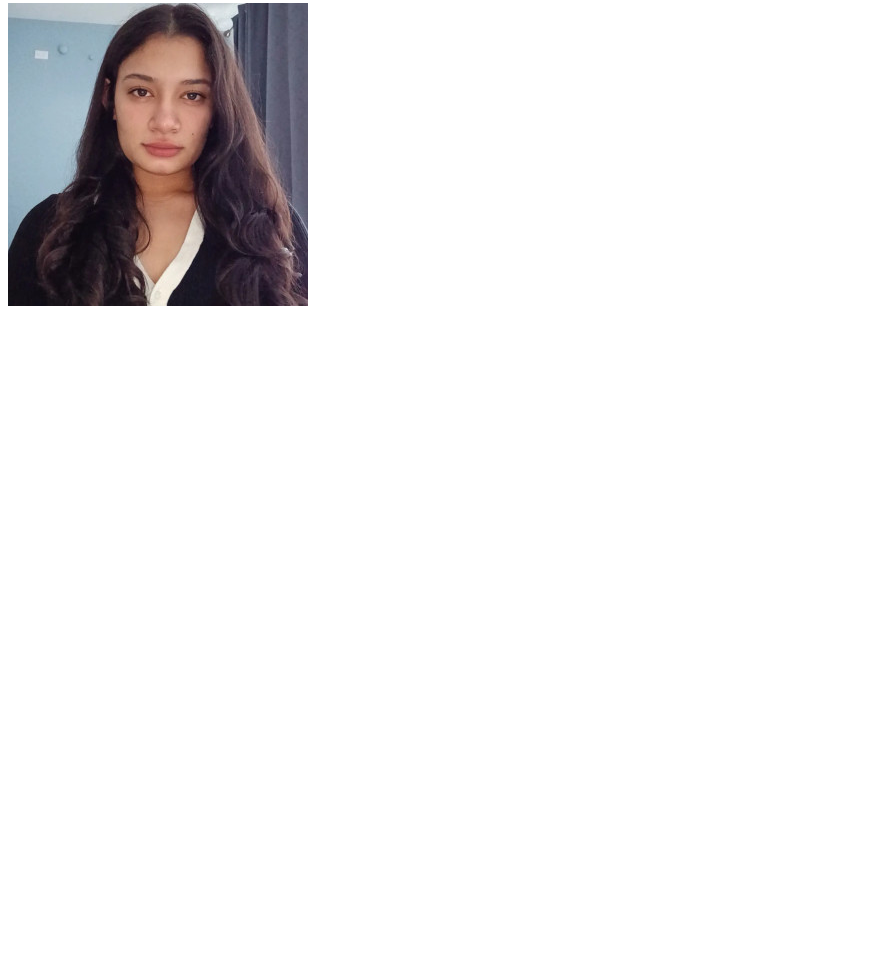
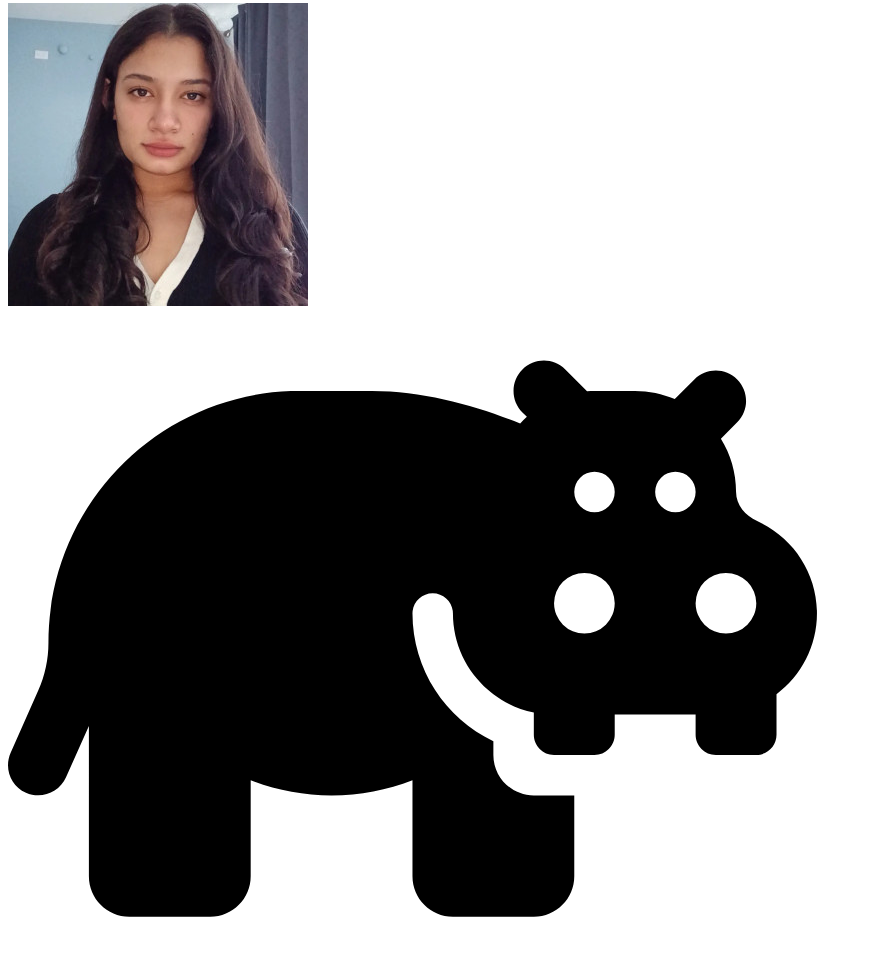
Before and after one commit to vivq22/pw1_202403_S, a plain HTML site: page multimedia.html in a window 1280 px wide. Shown: the part 661-1617 px from the top of the page, without its empty margins (0-872 px from the left). Before the commit the page ends 979 px from the top, so only its background shows below. Drawn offline with Linux system fonts and the light colour scheme.

Commit message:
vectores

```diff
--- a/multimedia.html
+++ b/multimedia.html
@@ -14,5 +14,11 @@
             <source srcset="Imagenes/Selfie_movil.jpg" media="(min-width:720px)">
             <img src="Imagenes/Selfie_movil.jpg" alt="Foto Carnet de mi persona">
         </picture>
+
+
+
+        <!--Ahora va las imagenes vectoriales-->
+        <br/>
+        <img src="Imagenes/hippo.svg" alt="Vectorial de baby hippo">
     </body>
 </html>
```
Also changed, not shown: Imagenes/hippo.svg (added).
